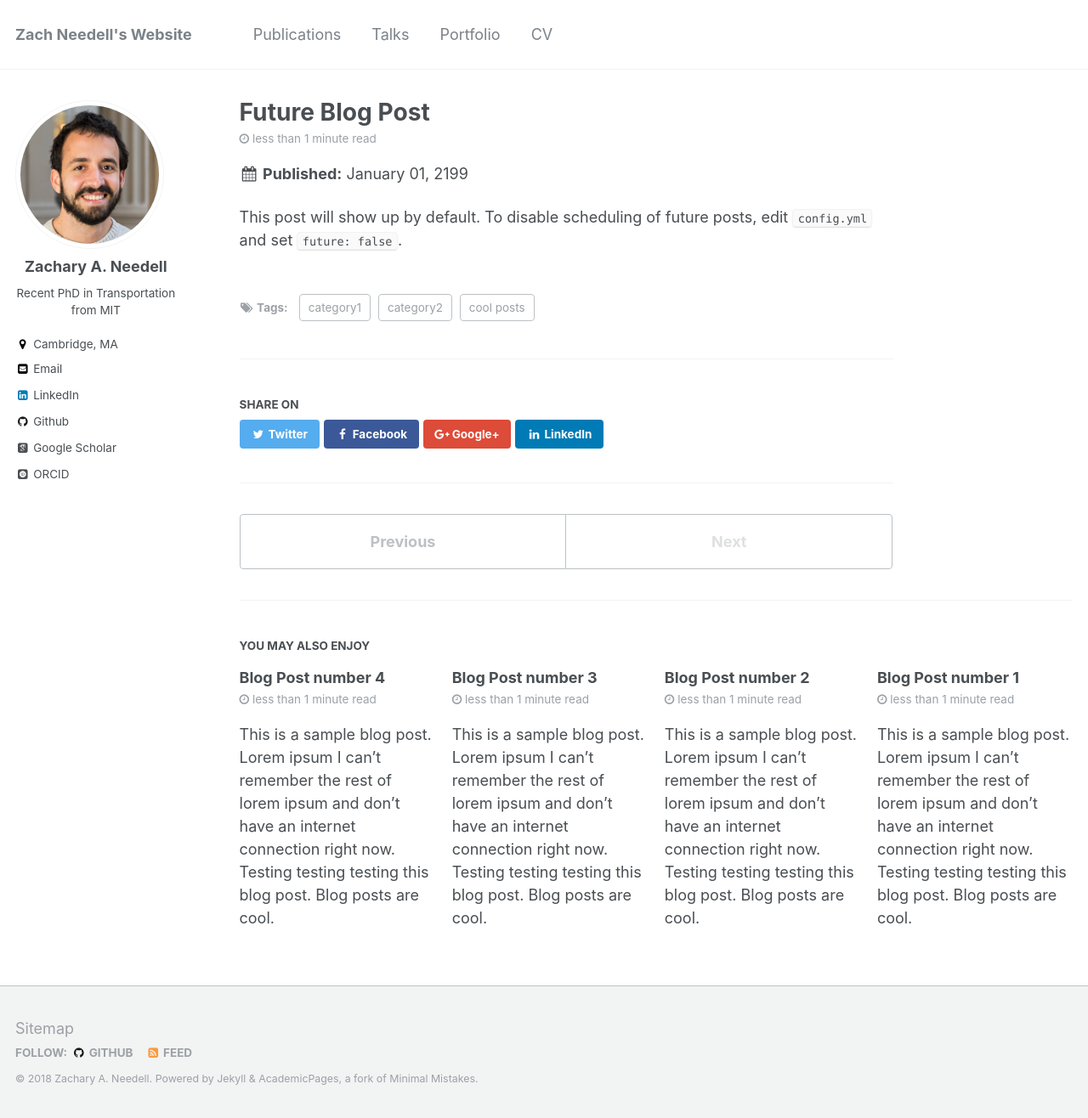
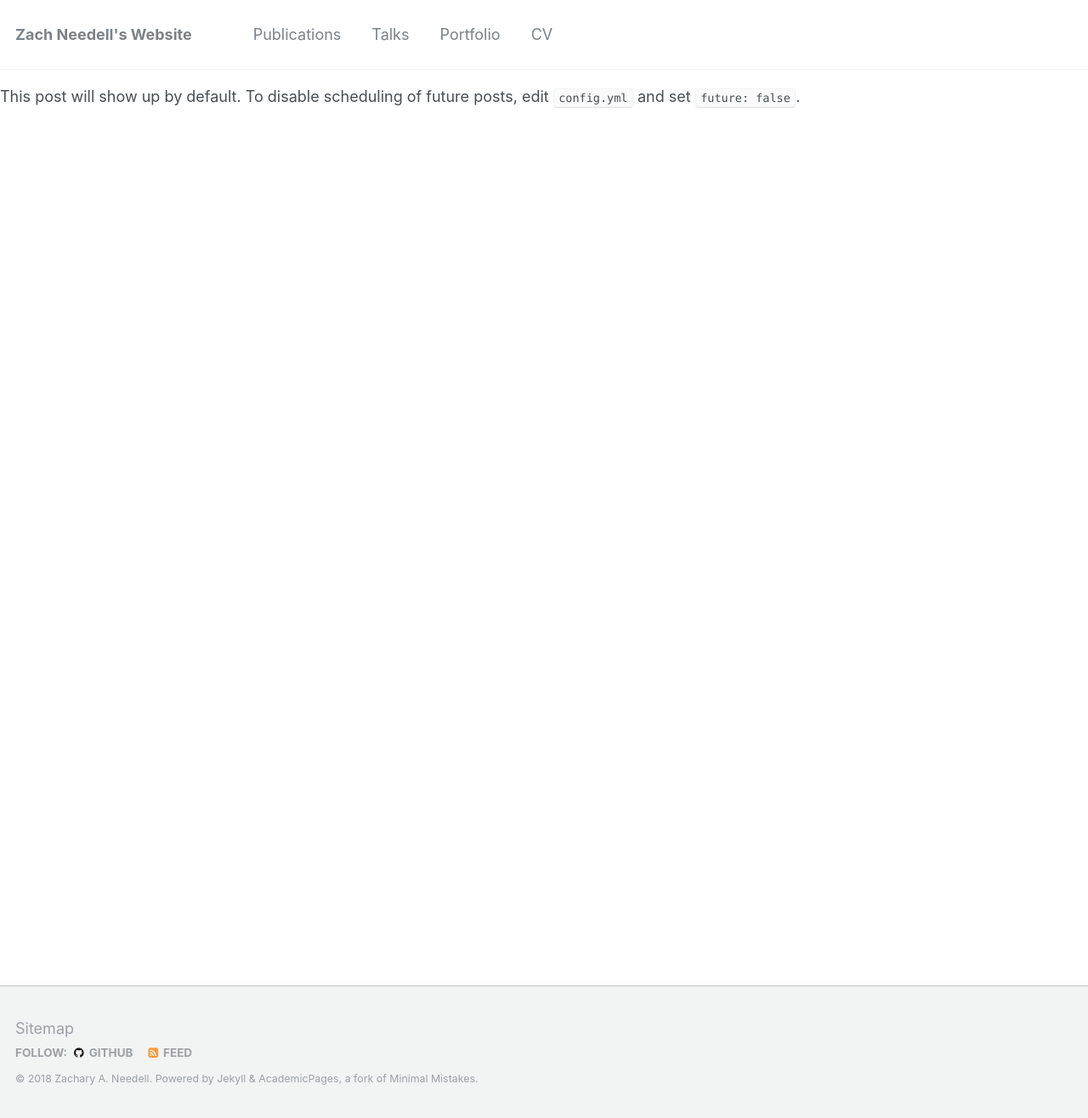
Before and after one commit to zneedell/zneedell.github.io, a Jekyll site: the page built from _posts/2199-01-01-future-post.md, in a window 1280 px wide and 1316 px high. Shown: the whole window at 85% size. Built offline with Jekyll 4.4.1, drawn with Linux system fonts in a browser that asks for light colours; some web fonts are replaced; our own code applies the rules of GitHub Pages for plain Markdown files; some of the changed lines change nothing that is shown.

Commit message:
simplify more

```diff
--- a/_config.yml
+++ b/_config.yml
@@ -185,16 +185,16 @@ collections:
 # Defaults
 defaults:
   # _posts
-  - scope:
-      path: ""
-      type: posts
-    values:
-      layout: single
-      author_profile: true
-      read_time: true
-      comments: true
-      share: true
-      related: true
+#  - scope:
+#      path: ""
+#      type: posts
+#    values:
+#      layout: single
+#      author_profile: true
+#      read_time: true
+#      comments: true
+#      share: true
+#      related: true
   # _pages
   - scope:
       path: ""
@@ -203,14 +203,14 @@ defaults:
       layout: single
       author_profile: true
   # _teaching
-  - scope:
-      path: ""
-      type: teaching
-    values:
-      layout: single
-      author_profile: true
-      share: true
-      comments: true
+#  - scope:
+#      path: ""
+#      type: teaching
+#    values:
+#      layout: single
+#      author_profile: true
+#      share: true
+#      comments: true
   # _publications
   - scope:
       path: ""
```
